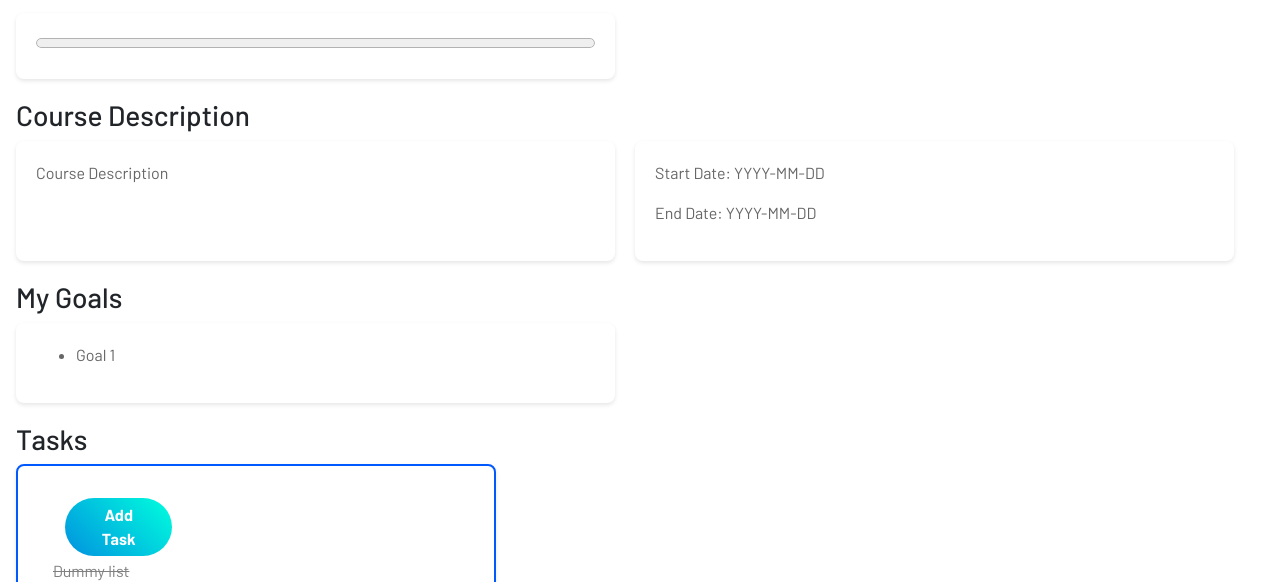
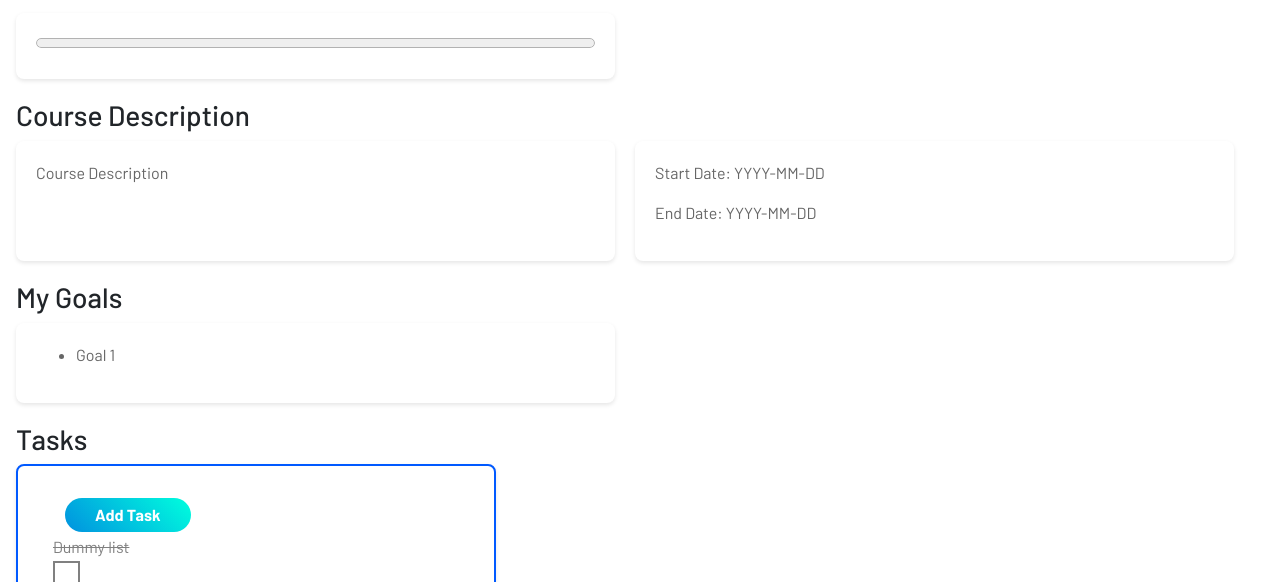
Before and after one commit to devmike93/MyLearnLobby, a website: page flask_web_app/templates/courseview.html in a window 1280 px wide. Shown: the part 313-895 px from the top of the page. Drawn offline with nearby package versions, Linux system fonts and the light colour scheme.

Commit message:
OpenCourseView #15

```diff
--- a/flask_web_app/templates/courseview.html
+++ b/flask_web_app/templates/courseview.html
@@ -123,6 +123,7 @@
   <!-- <div class="course-title">
     <h3 id="course-title">Course Title</h3>
   </div> -->
+  <div class="wrapper">
     <h2 id="course-title">Course Title</h2>
     <p>Progress</p>
     <div class="info-box">
@@ -153,7 +154,7 @@
     </div>
 
     <section class="task-box">
-    <div class="col-4">
+      <div class="col-6">
         <button class="btn-logout">Add Task</button>
       </div>
       <div class="scroll">
@@ -181,6 +182,7 @@
         <button class="delBtn">Delete All</button>
       </div> -->
     </section>
+  </div>
 
     <!-- Add task modal -->
 
```
Lines whose indentation alone changed are shown as unchanged.
